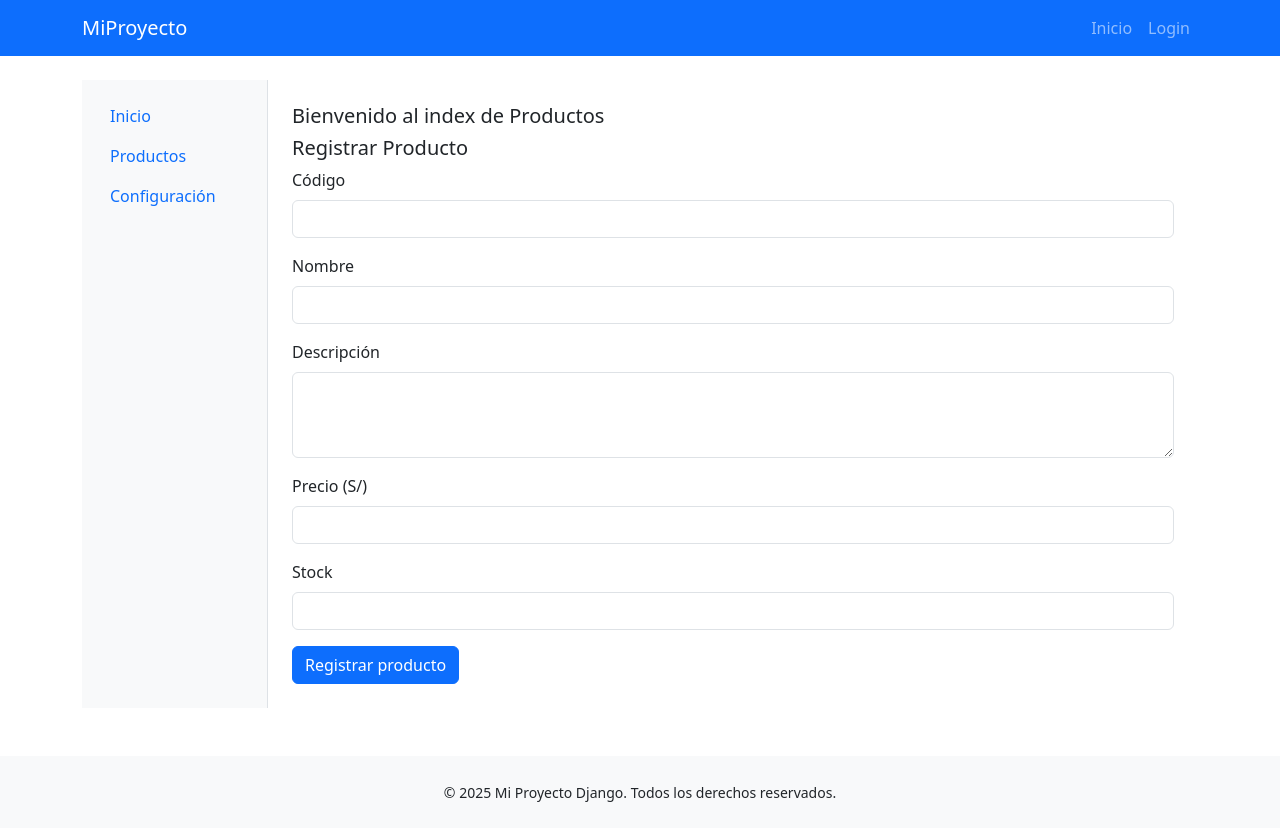
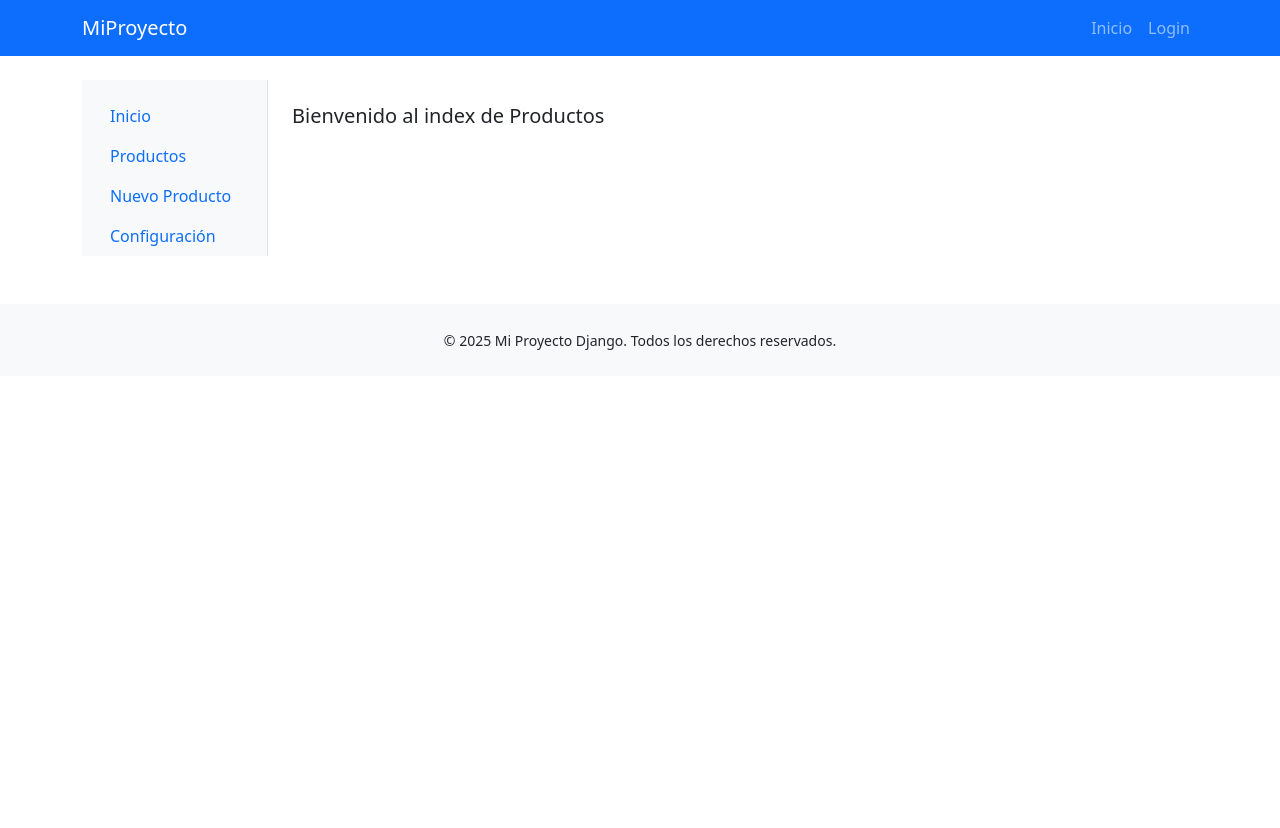
Before and after one commit to gpsalexvasquez/practica, a Django app: template templates/productos/index_productos.html in a window 1280 px wide. After the commit the page ends 350 px from the top, so only its background shows below. Run offline with Django 3.2, Linux system fonts and the light colour scheme; the template is opened without the code that fills it, so the values that code supplies are empty.

Commit message:
registrar_producto

```diff
--- a/productos/urls.py
+++ b/productos/urls.py
@@ -2,5 +2,6 @@
 from .views import *
 
 urlpatterns = [
-    path("productos/index", index_productos, name="index_productos")
+    path("productos/index", index_productos, name="index_productos"),
+    path("productos/nuevo", registrar_producto, name="nuevo_producto")
 ]
--- a/templates/home_admin.html
+++ b/templates/home_admin.html
@@ -17,6 +17,13 @@
               <i class="bi bi-person-circle"></i> Productos
             </a>
           </li>
+
+          <li class="nav-item">
+            <a class="nav-link" href="{% url 'nuevo_producto' %}">
+              <i class="bi bi-person-circle"></i> Nuevo Producto
+            </a>
+          </li>
+
           <li class="nav-item">
             <a class="nav-link" href="#" onclick="loadContent('configuracion')">
               <i class="bi bi-gear"></i> Configuración
--- a/templates/productos/index_productos.html
+++ b/templates/productos/index_productos.html
@@ -2,35 +2,6 @@
 
 {% block content2 %}
     <h5>Bienvenido al index de Productos</h5>
-    <h5>Registrar Producto</h5>
-    <form method="POST">
-        {% csrf_token %}
-            <div class="mb-3">
-                <label for="cod" class="form-label">Código</label>
-                <input type="text" class="form-control" id="cod" name="cod" required>
-            </div>
-
-            <div class="mb-3">
-                <label for="nombre" class="form-label">Nombre</label>
-                <input type="text" class="form-control" id="nombre" name="nombre" required>
-            </div>
-
-            <div class="mb-3">
-                <label for="descripcion" class="form-label">Descripción</label>
-                <textarea class="form-control" id="descripcion" name="descripcion" rows="3" required></textarea>
-            </div>
-
-            <div class="mb-3">
-                <label for="precio" class="form-label">Precio (S/)</label>
-                <input type="number" step="0.01" class="form-control" id="precio" name="precio" required>
-            </div>
-
-            <div class="mb-3">
-                <label for="stock" class="form-label">Stock</label>
-                <input type="number" class="form-control" id="stock" name="stock" required>
-            </div>
-
-            <button type="submit" class="btn btn-primary">Registrar producto</button>
-    </form>
+    <h5></h5>
 
 {% endblock content2 %}
```
Also changed, not shown: productos/views.py (+22 -1 lines), templates/productos/registrar_producto.html (added, +35 -0 lines).
